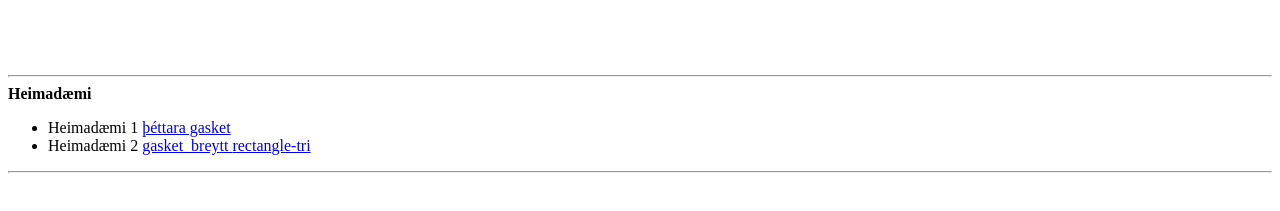
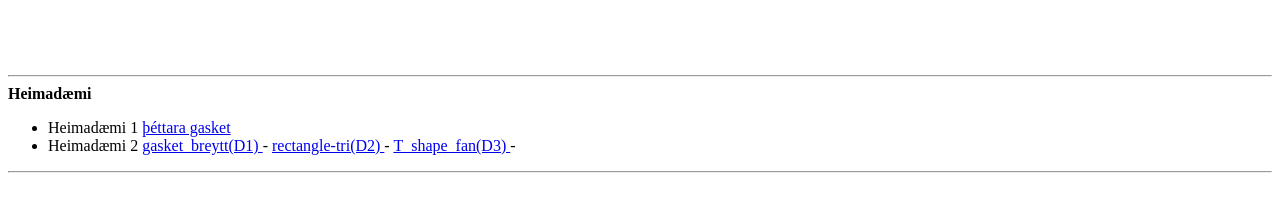
Before and after one commit to koltepri/Computer_Graphics_Haust_2023, a plain HTML site: page index.html in a window 1280 px wide. Shown: the part 147-358 px from the top of the page. Drawn offline with Linux system fonts and the light colour scheme.

Commit message:
index breytt

```diff
--- a/index.html
+++ b/index.html
@@ -23,8 +23,9 @@
 
 <ul>
   <li> Heimadæmi 1 <a href ="HW1/gasket1.html"> þéttara gasket </a>
-  <li> Heimadæmi 2 <a href ="HW2/gasket1.html"> gasket_breytt </a>
-    <a href = "HW2/rectangle-tri.html"> rectangle-tri </a>
+  <li> Heimadæmi 2 <a href ="HW2/gasket1.html"> gasket_breytt(D1) </a> -
+    <a href = "HW2/rectangle-tri.html"> rectangle-tri(D2) </a> -
+    <a href = "HW2/T-shape-fan.html"> T_shape_fan(D3) </a> -
 </ul>
 
 
```
